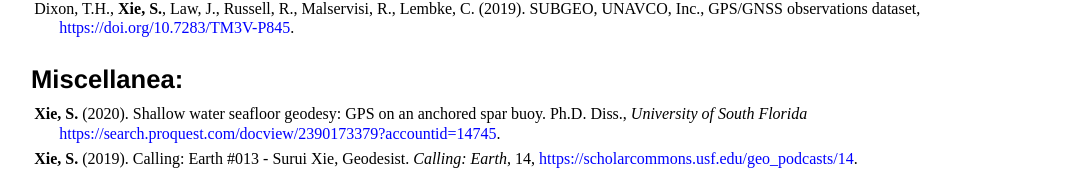
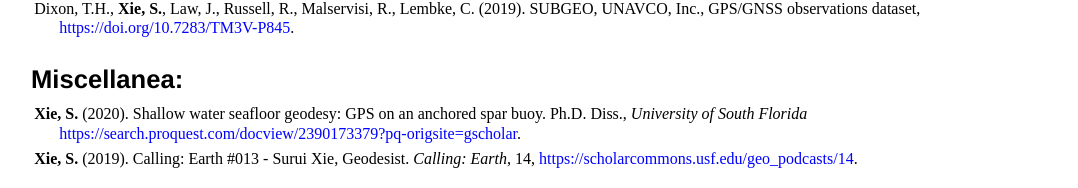
Before and after one commit to suruixie/suruixie.github.io, a Jekyll site: the page built from publications/index.html, in a window 1280 px wide. Shown: the part 883-1071 px from the top of the page, without its empty margins (97-1175 px from the left). Built offline with Jekyll 4.4.1, drawn with Linux system fonts in a browser that asks for light colours; a style sheet for code colours, icons or effects is not loaded.

Commit message:
Update index.html

```diff
--- a/publications/index.html
+++ b/publications/index.html
@@ -43,7 +43,7 @@
 
 	<h4 style="margin-top:3em;margin-bottom:0.3em;">Miscellanea: </h4>
 	<p  class="publist" style="font-size:1.0em;">
-	        <strong>Xie, S.</strong> (2020). Shallow water seafloor geodesy: GPS on an anchored spar buoy. Ph.D. Diss., <em>University of South Florida</em> <a href="https://search.proquest.com/docview/2390173379?accountid=14745" style="color:#0000FF;">https://search.proquest.com/docview/2390173379?accountid=14745</a>.  <br>
+	        <strong>Xie, S.</strong> (2020). Shallow water seafloor geodesy: GPS on an anchored spar buoy. Ph.D. Diss., <em>University of South Florida</em> <a href="https://search.proquest.com/docview/2390173379?pq-origsite=gscholar" style="color:#0000FF;">https://search.proquest.com/docview/2390173379?pq-origsite=gscholar</a>.  <br>
 	</p>
 	<p  class="publist" style="font-size:1.0em;">
 		<strong>Xie, S.</strong> (2019). Calling: Earth #013 - Surui Xie, Geodesist. <em>Calling: Earth</em>, 14, <a href="https://scholarcommons.usf.edu/geo_podcasts/14" style="color:#0000FF;">https://scholarcommons.usf.edu/geo_podcasts/14</a>. <br>
```
